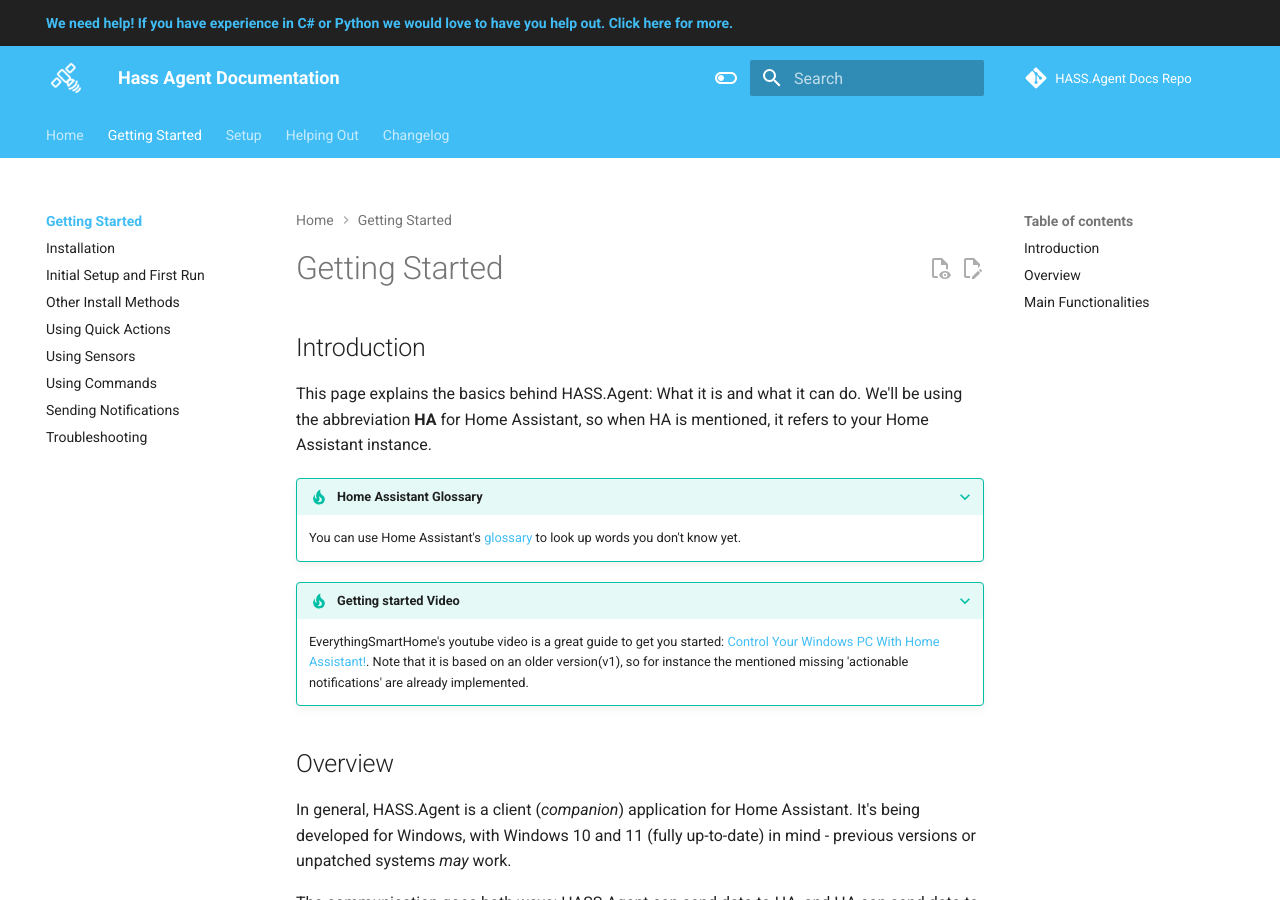
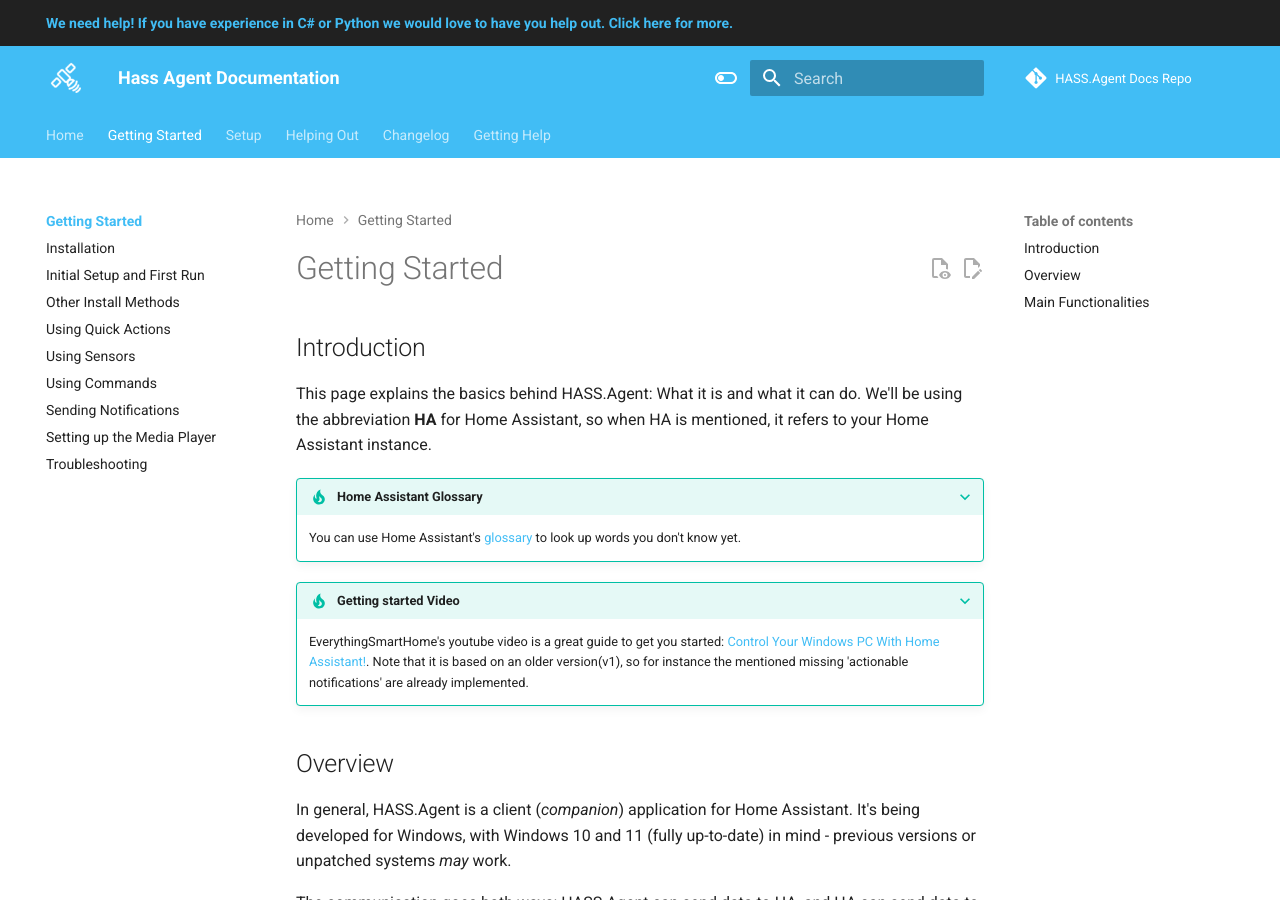
Before and after one commit to hass-agent/HASS.Agent-Documentation, an MkDocs documentation site: the page built from docs/getting-started/index.md, in a window 1280 px wide and 900 px high. Built offline with MkDocs 1.6.1 and Material for MkDocs 9.7.7, drawn with Linux system fonts in a browser that asks for light colours; a script that is not in the unit is left out; comment, search, counter and statistics services are not loaded; the version menu is left out.

Commit message:
Add 2 new pages to navtree

```diff
--- a/mkdocs.yml
+++ b/mkdocs.yml
@@ -150,6 +150,7 @@
       - Using Sensors: getting-started/sensors.md
       - Using Commands: getting-started/commands.md
       - Sending Notifications: getting-started/notifications.md
+      - Setting up the Media Player: getting-started/media-player.md
       - Troubleshooting: getting-started/troubleshooting.md
   - Setup:
       - setup/index.md
@@ -179,3 +180,4 @@
           - Version System: contributing/developer-resources/version-system.md
           - Current Developers: contributing/developer-resources/current-devs.md
   - Changelog: changelog.md
+  - Getting Help: getting-help.md
```
